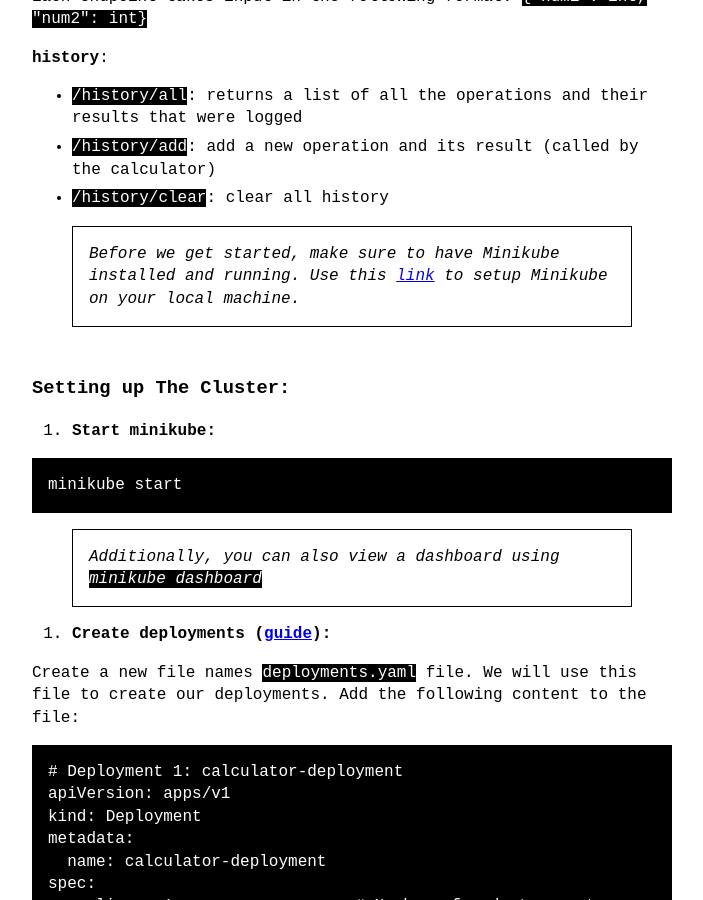
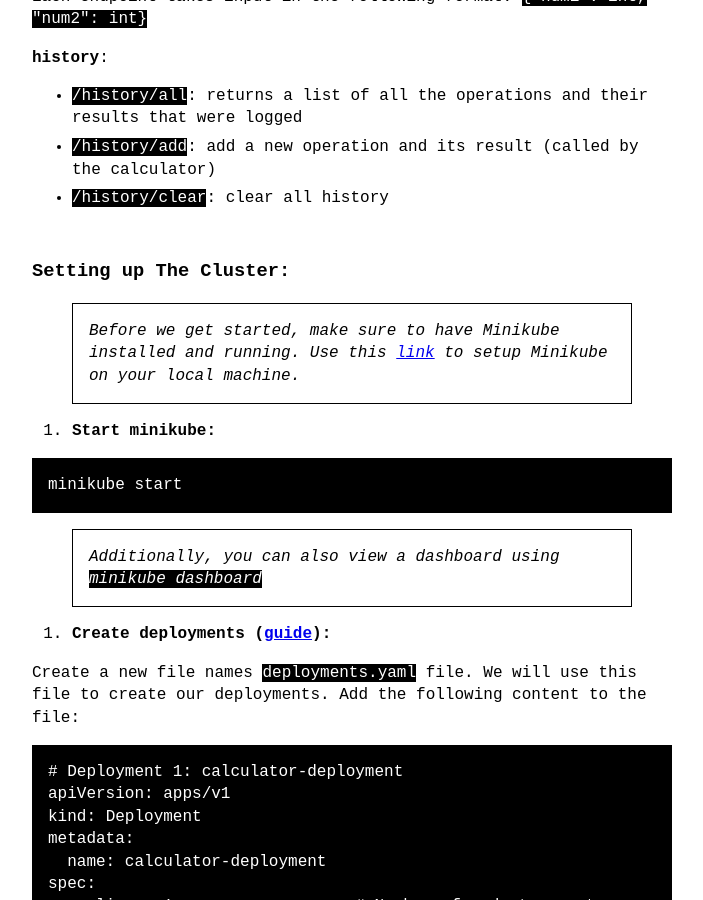
Before and after one commit to Raeein/cis3760-swe, a Jekyll site: the page built from blog/_posts/2023-10-30-[03]-understanding-kubernetes.md, in a window 1280 px wide and 900 px high, scrolled down 2612 px. Shown: the whole window, without its empty margins (288-991 px from the left). Built offline with Jekyll 4.4.1, drawn with Linux system fonts in a browser that asks for light colours.

````diff
--- a/blog/_posts/2023-10-30-[03]-understanding-kubernetes.md
+++ b/blog/_posts/2023-10-30-[03]-understanding-kubernetes.md
@@ -56,9 +56,10 @@ Each endpoint takes input in the following format: ```{"num1": int, "num2": int}
 - ```/history/add```: add a new operation and its result (called by the calculator)
 - ```/history/clear```: clear all history
 
-> Before we get started, make sure to have Minikube installed and running. Use this [link](https://minikube.sigs.k8s.io/docs/start/) to setup Minikube on your local machine.
 
 ### Setting up The Cluster:
+
+> Before we get started, make sure to have Minikube installed and running. Use this [link](https://minikube.sigs.k8s.io/docs/start/) to setup Minikube on your local machine.
 
 1. **Start minikube:**
 
````
